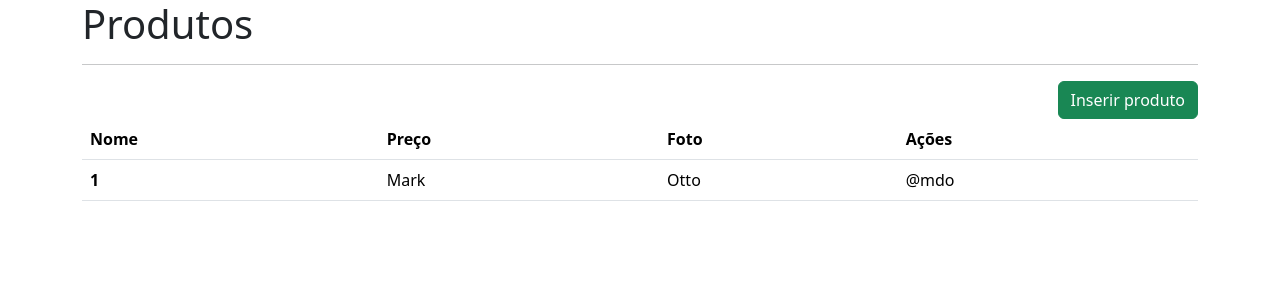
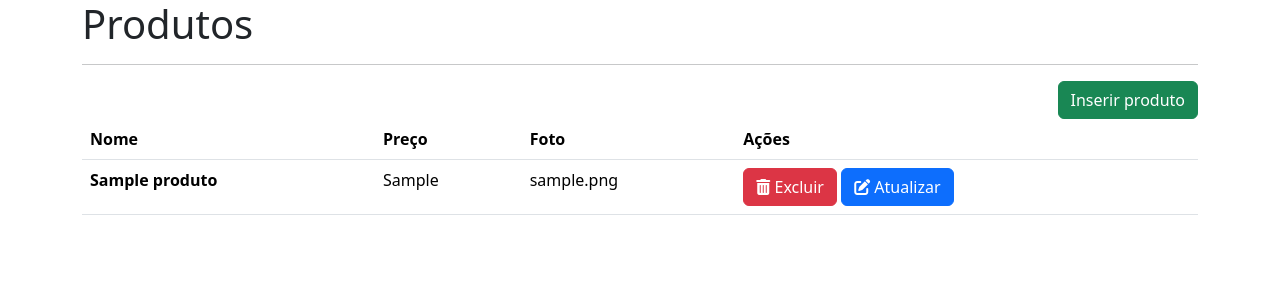
Before and after one commit to LS17ALURA/aulas_backend, a PHP site: page /produtos.php in a window 1280 px wide. Shown: the top 300 px of the page. Run offline with PHP 8.4, Linux system fonts and the light colour scheme; tables that the repository leaves empty or names only in its code hold one stand-in row (values such as "Sample post").

Commit message:
tudo que faltava

```diff
--- a/aula18/produto/consultar_por_id.php
+++ b/aula18/produto/consultar_por_id.php
@@ -24,7 +24,7 @@ if(isset($_GET['id'])){
     $resultado=$comando->get_result();
 
     // pegar a primeira linha do resultado
-    $linha=$resultado->fetch_assoc();
+    $produto=$resultado->fetch_assoc();
 
     // var_dump($linha);
 }
--- a/aula18/produto/excluir.php
+++ b/aula18/produto/excluir.php
@@ -21,5 +21,5 @@ if(isset($_GET['id'])){
     $comando->execute();
 }
 
-//abre o arquivo form.php
-header("Location: form.php");
+//abre o arquivo produtos.php
+header("Location: produtos.php");
--- a/aula18/produto/inserir.php
+++ b/aula18/produto/inserir.php
@@ -23,6 +23,6 @@ $comando->bind_param("ssds", $nome, $descricao, $preco, $foto);
 $comando->execute();
 
 // abre o arquivo form.php
-header("Location: form.php");
+header("Location: produtos.php");
 
 ?>
--- a/aula18/produto/produtos.php
+++ b/aula18/produto/produtos.php
@@ -8,8 +8,9 @@
     <meta charset="utf-8">
     <meta name="viewport" content="width=device-width, initial-scale=1">
     <title>Bootstrap demo</title>
-    <link href="https://cdn.jsdelivr.net/npm/bootstrap@5.3.0-alpha3/dist/css/bootstrap.min.css" rel="stylesheet" integrity="sha384-KK94CHFLLe+nY2dmCWGMq91rCGa5gtU4mk92HdvYe+M/SXH301p5ILy+dN9+nJOZ" crossorigin="anonymous">
-  </head>
+    <link rel="stylesheet" href="https://cdn.jsdelivr.net/npm/bootstrap@5.3.0-alpha3/dist/css/bootstrap.min.css" rel="stylesheet" integrity="sha384-KK94CHFLLe+nY2dmCWGMq91rCGa5gtU4mk92HdvYe+M/SXH301p5ILy+dN9+nJOZ" crossorigin="anonymous">
+    <link rel="stylesheet" href="https://cdnjs.cloudflare.com/ajax/libs/font-awesome/6.4.0/css/all.min.css" integrity="sha512-iecdLmaskl7CVkqkXNQ/ZH/XLlvWZOJyj7Yy7tcenmpD1ypASozpmT/E0iPtmFIB46ZmdtAc9eNBvH0H/ZpiBw==" crossorigin="anonymous" referrerpolicy="no-referrer" />
+</head>
   <body>
     <div class="container">
         <h1>Produtos</h1>
@@ -31,10 +32,14 @@
             <tbody>
                 <?php foreach($produtos as $produto): ?>
                     <tr>
-                        <th scope="row">1</th>
-                        <td>Mark</td>
-                        <td>Otto</td>
-                        <td>@mdo</td>
+                        <th scope="row"><?php echo $produto["nome"]; ?></th>
+                        <td><?php echo $produto["preco"]; ?></td>
+                        <td><?php echo $produto["foto"]; ?></td>
+                        <td>
+                        <a href="excluir.php?id=<?php echo $produto["idproduto"]; ?>" class="btn btn-danger"><i class="fas fa-trash-alt"></i> Excluir</a>
+                        <a href="form.php?id=<?php echo $produto["idproduto"]; ?>" class="btn btn-primary"><i class="fas fa-edit"></i> Atualizar</a>
+
+                        </td>
                     </tr>
                 <?php endforeach ?>
             </tbody>
```
Also changed, not shown: aula18/produto/atualizar.php (+5 -4 lines), aula18/produto/form.php (+13 -7 lines).
